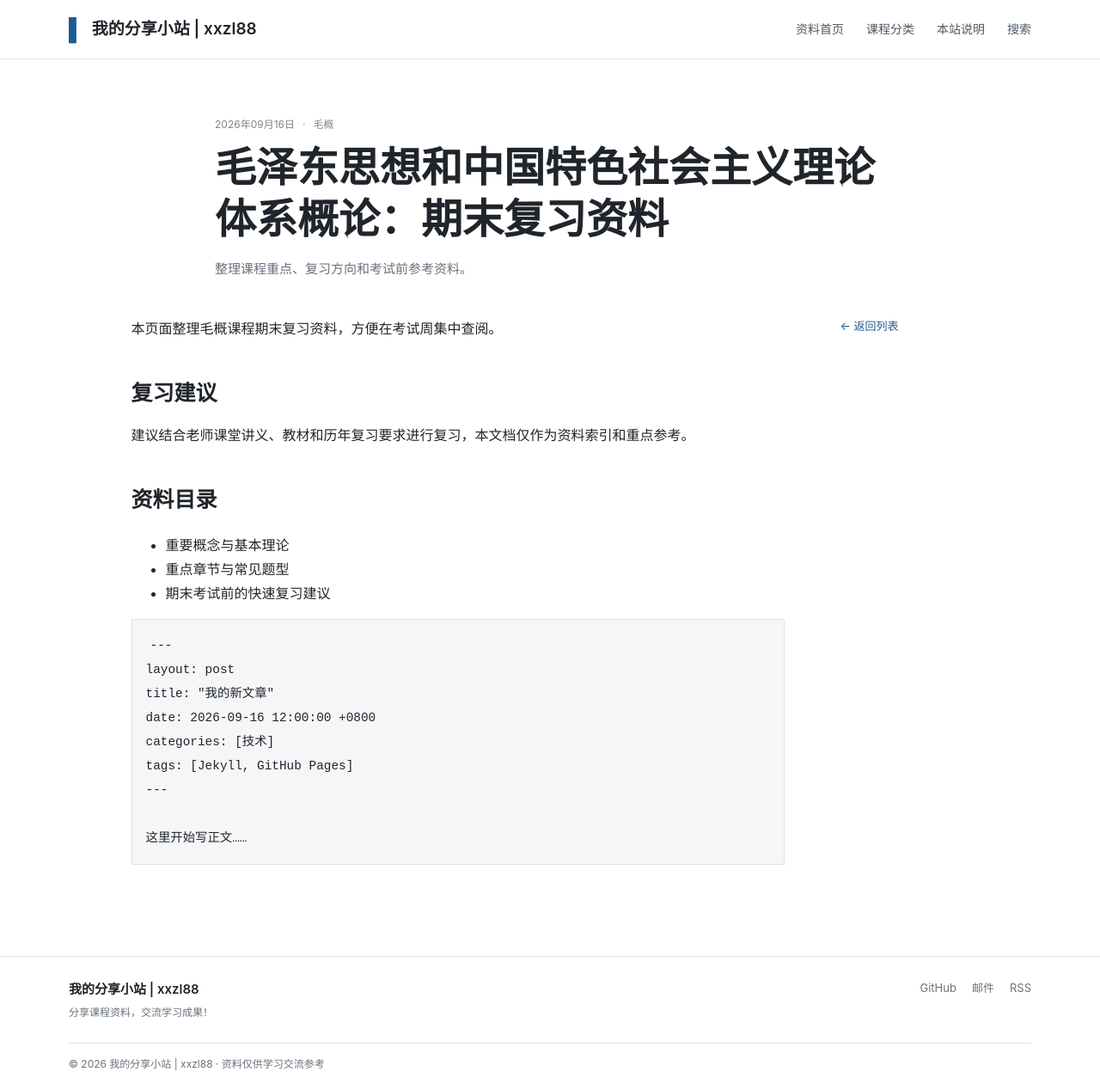
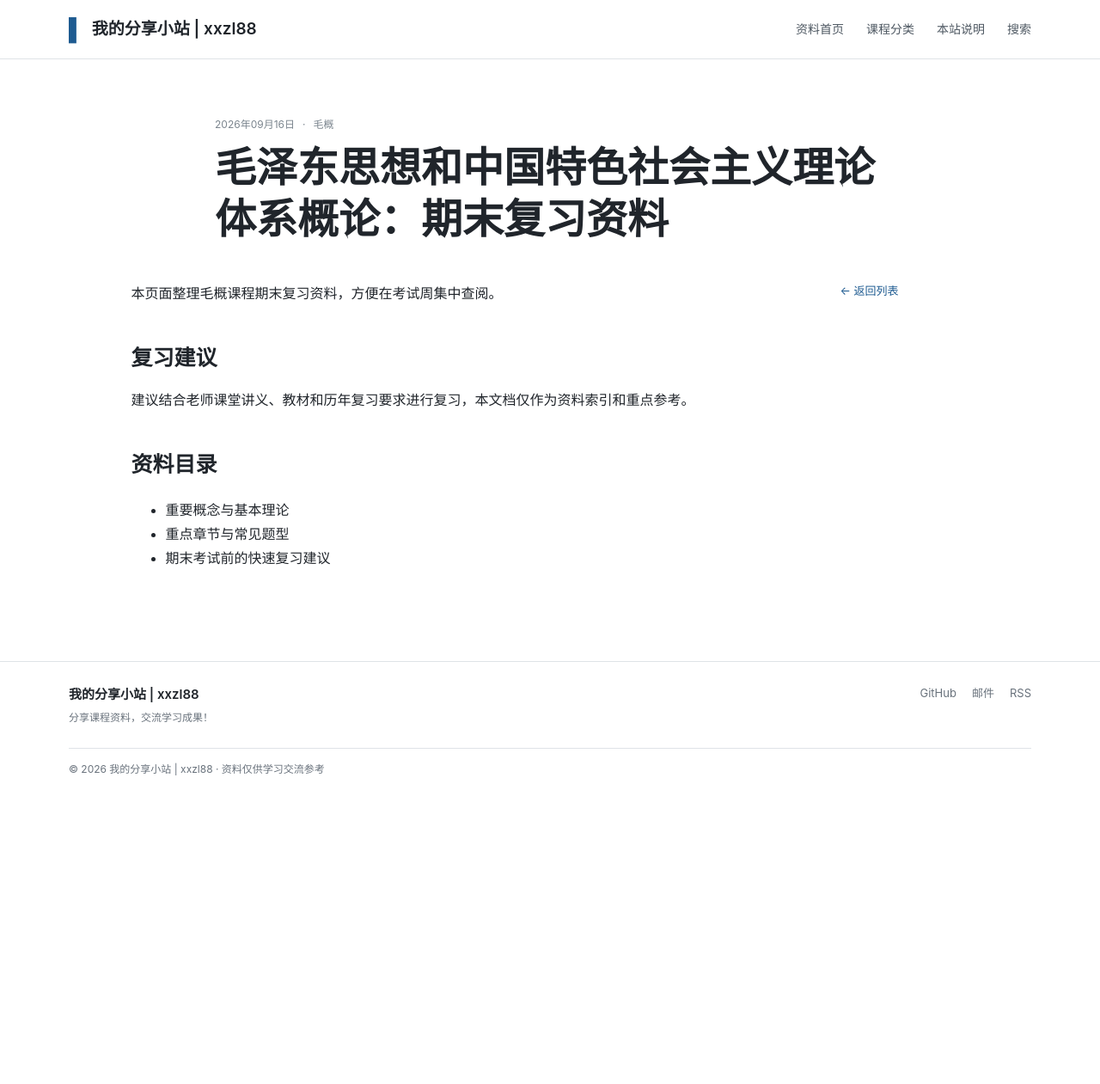
Before and after one commit to xxzl88/csu, a Jekyll site: the page built from _posts/2026-09-16-welcome.md, in a window 1280 px wide. Shown: the whole page at 86% size. Built offline with Jekyll 4.4.1, drawn with Linux system fonts in a browser that asks for light colours; after the commit the page ends 918 px from its top, so only the background shows below that.

Commit message:
Update 2026-09-16-welcome.md

````diff
--- a/_posts/2026-09-16-welcome.md
+++ b/_posts/2026-09-16-welcome.md
@@ -1,7 +1,6 @@
 ---
 layout: post
 title: "毛泽东思想和中国特色社会主义理论体系概论：期末复习资料"
-description: "整理课程重点、复习方向和考试前参考资料。"
 date: 2026-09-16 09:00:00 +0800
 categories: [毛概]
 tags: [期末复习, 重点整理]
@@ -21,15 +20,3 @@ featured: true
 - 重要概念与基本理论
 - 重点章节与常见题型
 - 期末考试前的快速复习建议
-
-```markdown
----
-layout: post
-title: "我的新文章"
-date: 2026-09-16 12:00:00 +0800
-categories: [技术]
-tags: [Jekyll, GitHub Pages]
----
-
-这里开始写正文……
-```
````
